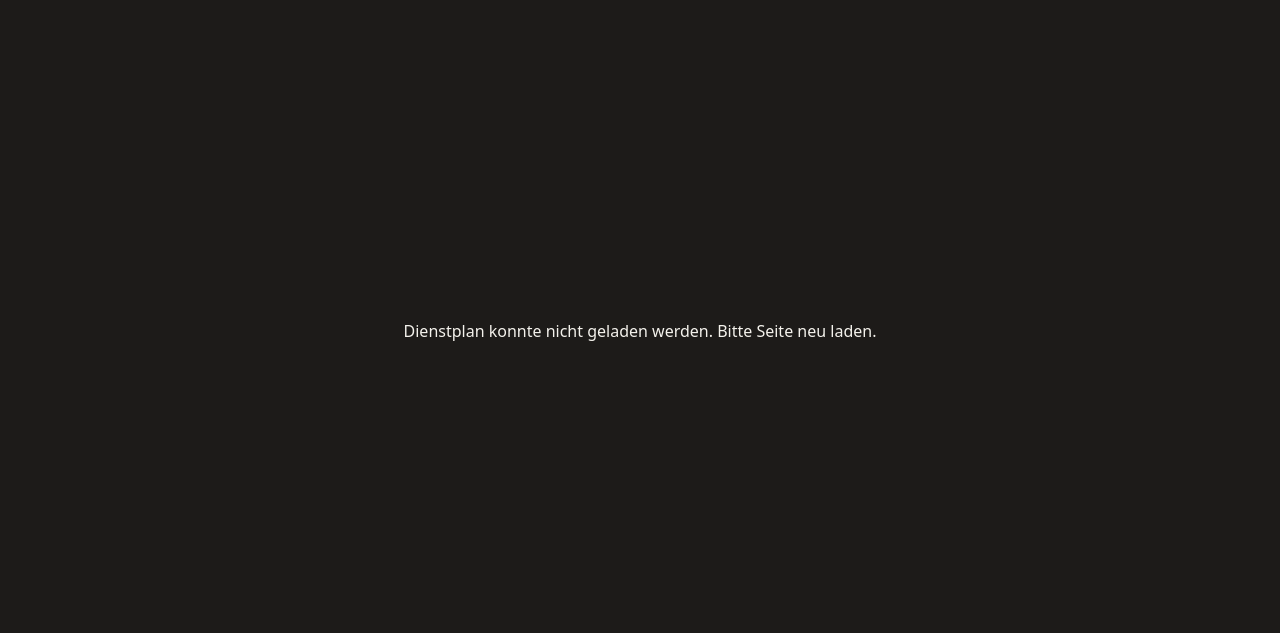
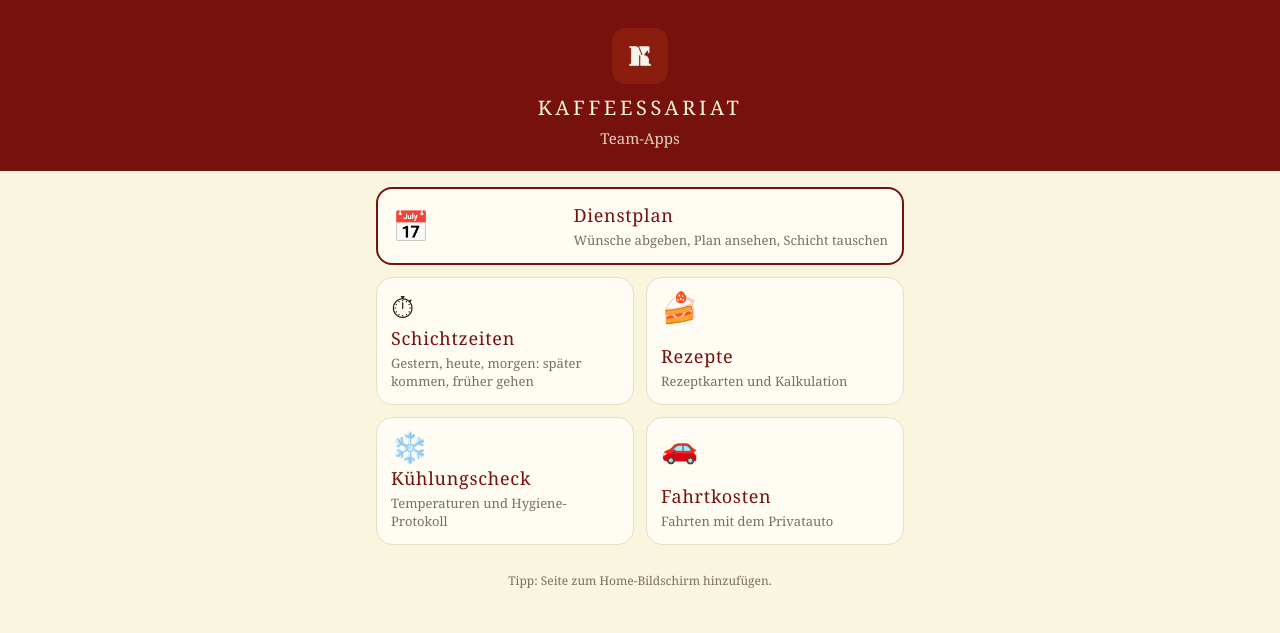
Before and after one commit to kaffeessariat/dienstplan, a plain HTML site: page index.html in a window 1280 px wide. Drawn offline with Linux system fonts and the light colour scheme; no server answers.

Commit message:
Startseite mit allen Team-Apps (Dienstplan über ?app=dienstplan, Tausch-Links wie bisher)

```diff
--- a/index.html
+++ b/index.html
@@ -1 +1,72 @@
-<!doctype html><html lang="de"><head><meta charset="utf-8"><meta name="viewport" content="width=device-width,initial-scale=1"><title>Dienstplan Kaffeessariat</title></head><body style="background:#1d1b19;color:#f4f2ec;font-family:system-ui,sans-serif"><p style="text-align:center;margin-top:40vh">Dienstplan l&auml;dt &hellip;</p><script>fetch('https://script.google.com/macros/s/AKfycbwQh0ED6Z2stlAk6wE_K-R3wrc3vaI7cdsTIv6AmURDDnna-ezpk07NN_Gjh8nwJbh8Wg/exec?ui=1').then(function(r){return r.text()}).then(function(h){document.open();document.write(h);document.close()}).catch(function(){document.body.innerHTML='<p style="text-align:center;margin-top:40vh">Dienstplan konnte nicht geladen werden. Bitte Seite neu laden.</p>'})</script></body></html>
+<!doctype html>
+<html lang="de">
+<head>
+<meta charset="utf-8">
+<meta name="viewport" content="width=device-width,initial-scale=1,viewport-fit=cover">
+<title>Kaffeessariat Team</title>
+<link rel="apple-touch-icon" href="image-1793293290714.png">
+<link rel="icon" type="image/png" href="image-1793293290714.png">
+<meta name="apple-mobile-web-app-title" content="Kaffeessariat">
+<meta name="theme-color" content="#76110d">
+<style>
+:root{--rot:#76110d;--creme:#f9f5df;--tinte:#2a1a17;--grau:#7a6d66;--linie:#e6dfc4}
+*{box-sizing:border-box;-webkit-tap-highlight-color:transparent}
+html,body{margin:0;background:var(--creme);color:var(--tinte);font:16px/1.4 Georgia,'Times New Roman',serif}
+header{background:var(--rot);color:var(--creme);text-align:center;padding:28px 16px 22px;padding-top:max(28px,env(safe-area-inset-top))}
+header img{width:56px;height:56px;border-radius:14px;display:block;margin:0 auto 10px}
+header h1{margin:0;font-weight:normal;letter-spacing:.18em;text-transform:uppercase;font-size:20px}
+header p{margin:6px 0 0;opacity:.85;font-size:15px}
+main{max-width:560px;margin:0 auto;padding:16px 16px 40px}
+.grid{display:grid;grid-template-columns:1fr 1fr;gap:12px}
+a.tile{display:flex;flex-direction:column;justify-content:space-between;min-height:128px;background:#fffdf3;border:1px solid var(--linie);border-radius:16px;padding:14px;color:inherit;text-decoration:none}
+a.tile:active{background:#f3eed6}
+a.tile.big{grid-column:1/-1;min-height:0;flex-direction:row;align-items:center;gap:14px;border:2px solid var(--rot)}
+.ic{font-size:30px;line-height:1}
+.tile b{display:block;font-weight:normal;font-size:18px;color:var(--rot);letter-spacing:.04em}
+.tile span{display:block;font-size:13px;color:var(--grau);margin-top:3px}
+h2{font-size:13px;letter-spacing:.14em;text-transform:uppercase;color:var(--grau);font-weight:normal;margin:22px 2px 8px}
+.load{text-align:center;margin-top:40vh;color:var(--rot)}
+footer{text-align:center;color:var(--grau);font-size:12px;margin-top:28px}
+</style>
+</head>
+<body>
+<script>
+// Links aus Mails/WhatsApp (?take=, ?tausch=, ?schicht=) und ?app=dienstplan öffnen direkt den Dienstplan wie bisher
+(function () {
+  var q = new URLSearchParams(location.search);
+  if (!(q.get('app') === 'dienstplan' || q.has('take') || q.has('tausch') || q.has('schicht'))) return;
+  document.write('<p class="load">Dienstplan lädt …</p>');
+  fetch('https://script.google.com/macros/s/AKfycbwQh0ED6Z2stlAk6wE_K-R3wrc3vaI7cdsTIv6AmURDDnna-ezpk07NN_Gjh8nwJbh8Wg/exec?ui=1')
+    .then(function (r) { return r.text(); })
+    .then(function (h) { document.open(); document.write(h); document.close(); })
+    .catch(function () { document.body.innerHTML = '<p class="load">Dienstplan konnte nicht geladen werden. Bitte Seite neu laden.</p>'; });
+  window.__dp = true;
+})();
+</script>
+<header>
+  <img src="image-1793293290714.png" alt="">
+  <h1>Kaffeessariat</h1>
+  <p id="hallo">Team-Apps</p>
+</header>
+<main>
+  <div class="grid">
+    <a class="tile big" href="?app=dienstplan"><div class="ic">📅</div><div><b>Dienstplan</b><span>Wünsche abgeben, Plan ansehen, Schicht tauschen</span></div></a>
+    <a class="tile" href="zeiten/"><div class="ic">⏱</div><div><b>Schichtzeiten</b><span>Gestern, heute, morgen: später kommen, früher gehen</span></div></a>
+    <a class="tile" href="rezepte/"><div class="ic">🍰</div><div><b>Rezepte</b><span>Rezeptkarten und Kalkulation</span></div></a>
+    <a class="tile" href="hygiene/"><div class="ic">❄️</div><div><b>Kühlungscheck</b><span>Temperaturen und Hygiene-Protokoll</span></div></a>
+    <a class="tile" id="fk" href="https://script.google.com/macros/s/AKfycbyfph0iHBtiCXSNCrTpg8i-59T1M0BxizZSHJ-ki1GSORAc9m6x87HcQSAysWXPJurl/exec"><div class="ic">🚗</div><div><b>Fahrtkosten</b><span>Fahrten mit dem Privatauto</span></div></a>
+  </div>
+  <footer>Tipp: Seite zum Home-Bildschirm hinzufügen.</footer>
+</main>
+<script>
+if (!window.__dp) {
+  var who = '';
+  try { who = localStorage.getItem('dp_who') || ''; } catch (e) {}
+  if (who) document.getElementById('hallo').textContent = 'Hallo ' + who;
+  // Fahrtkosten nur für die, die sie nutzen (wer nicht angemeldet ist, sieht alles)
+  var FK = ['Chris', 'Jana', 'Hannah', 'Christiane'];
+  if (who && FK.indexOf(who) < 0) document.getElementById('fk').style.display = 'none';
+}
+</script>
+</body>
+</html>
```
